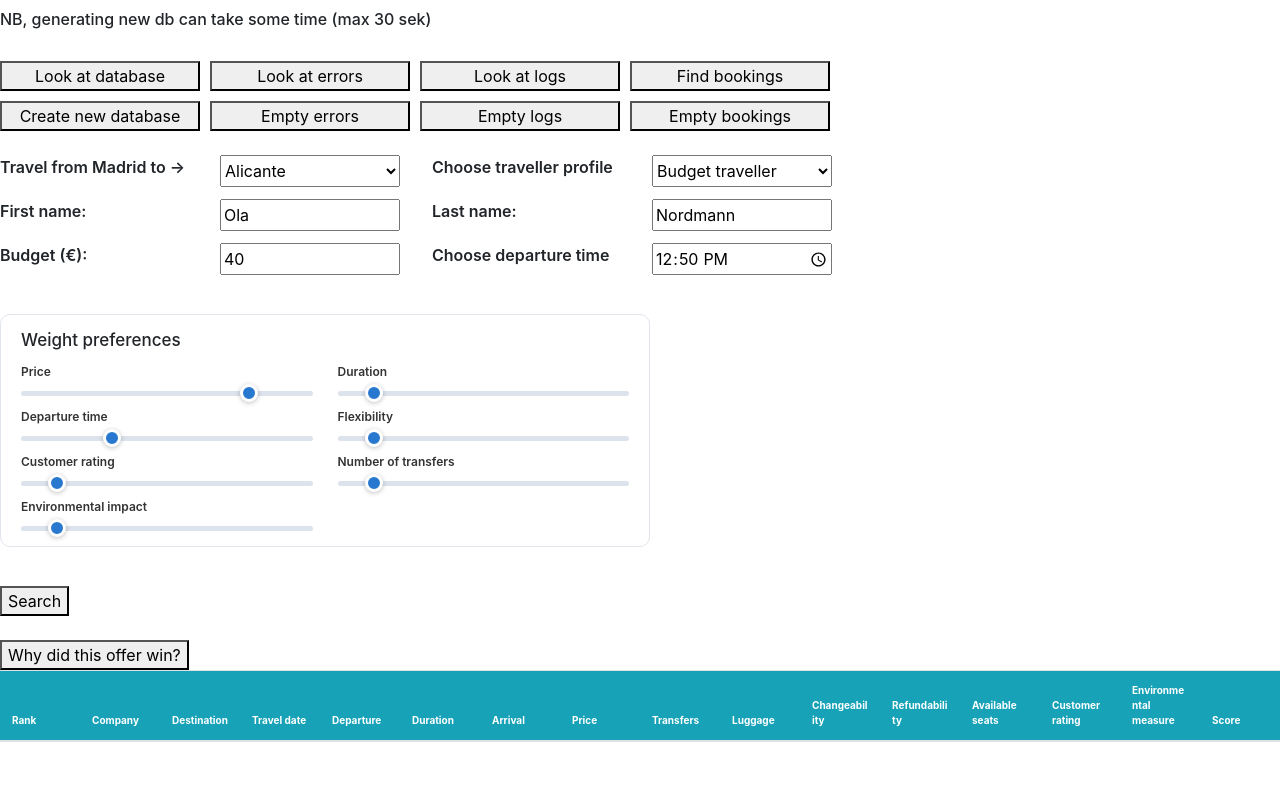
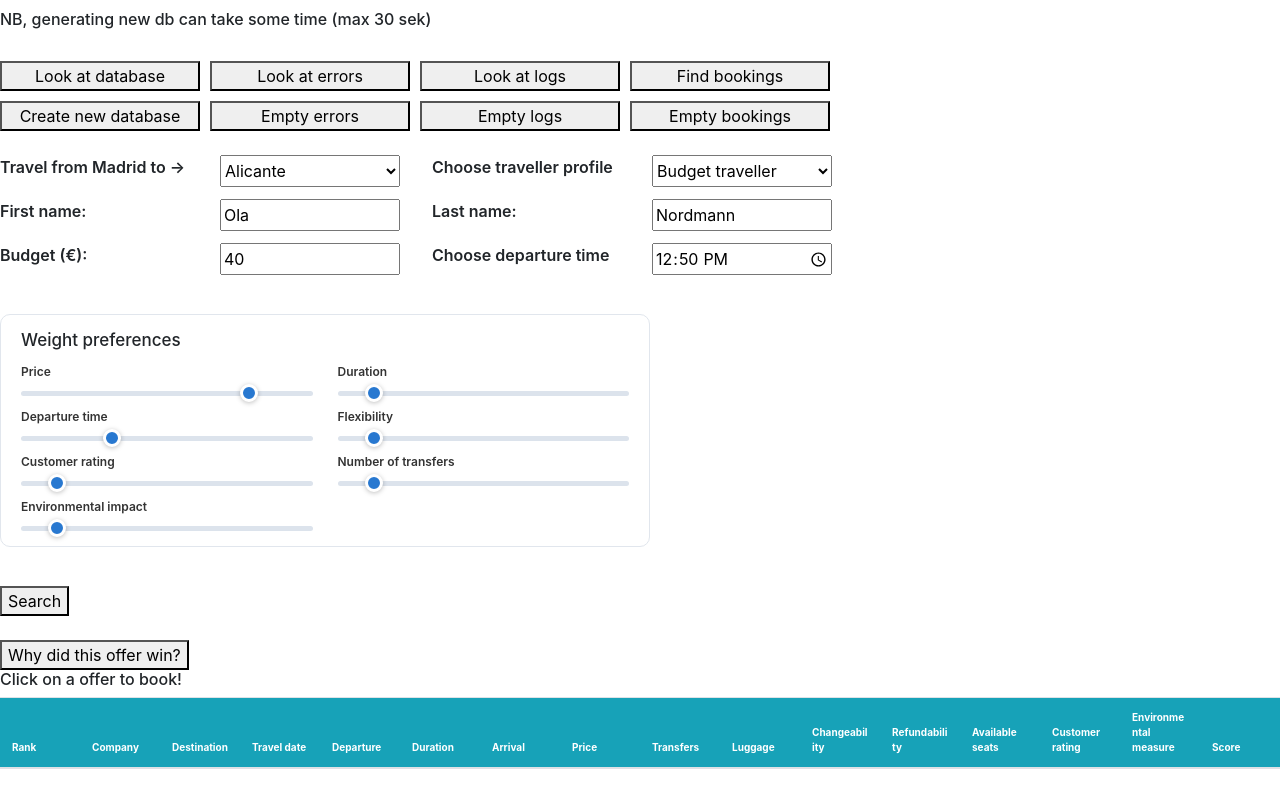
Before and after one commit to Knut1999/ACIT4420EXAM-2, a plain HTML site: page frontend/index.html in a window 1280 px wide. Shown: the part 70-855 px from the top of the page. Before the commit the page ends 828 px from the top, so only its background shows below. Drawn offline with nearby package versions, Linux system fonts and the light colour scheme.

Commit message:
small frontend update

```diff
--- a/frontend/index.html
+++ b/frontend/index.html
@@ -135,6 +135,9 @@
         <button onclick="showWinnerExplanation()">
             Why did this offer win?
         </button>
+        <h2 style="font-size: 16px;">
+            Click on a offer to book!
+        </h2>
         <div class="table-container">
             <table class="table table-striped">
                 <thead>
```
